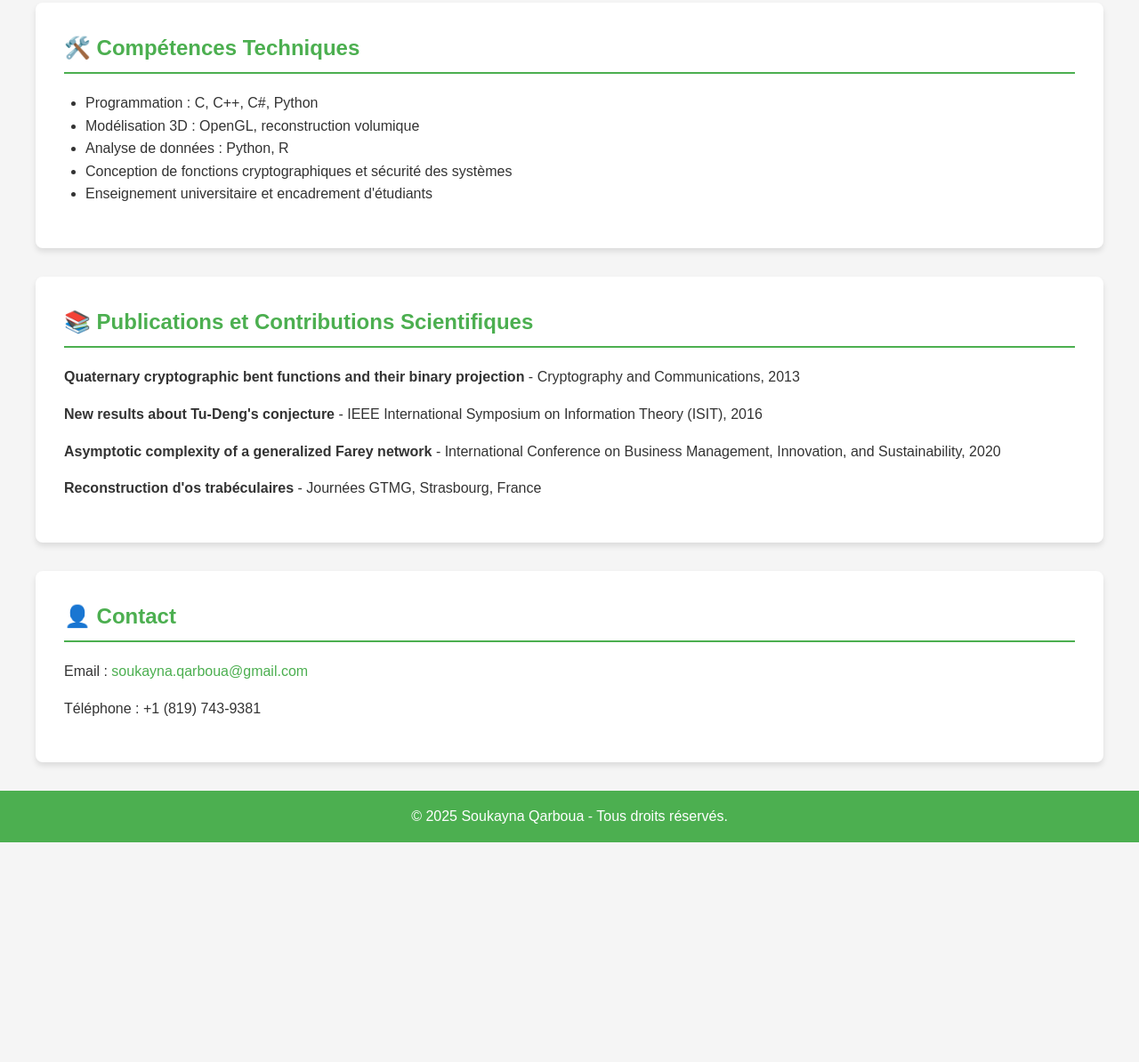
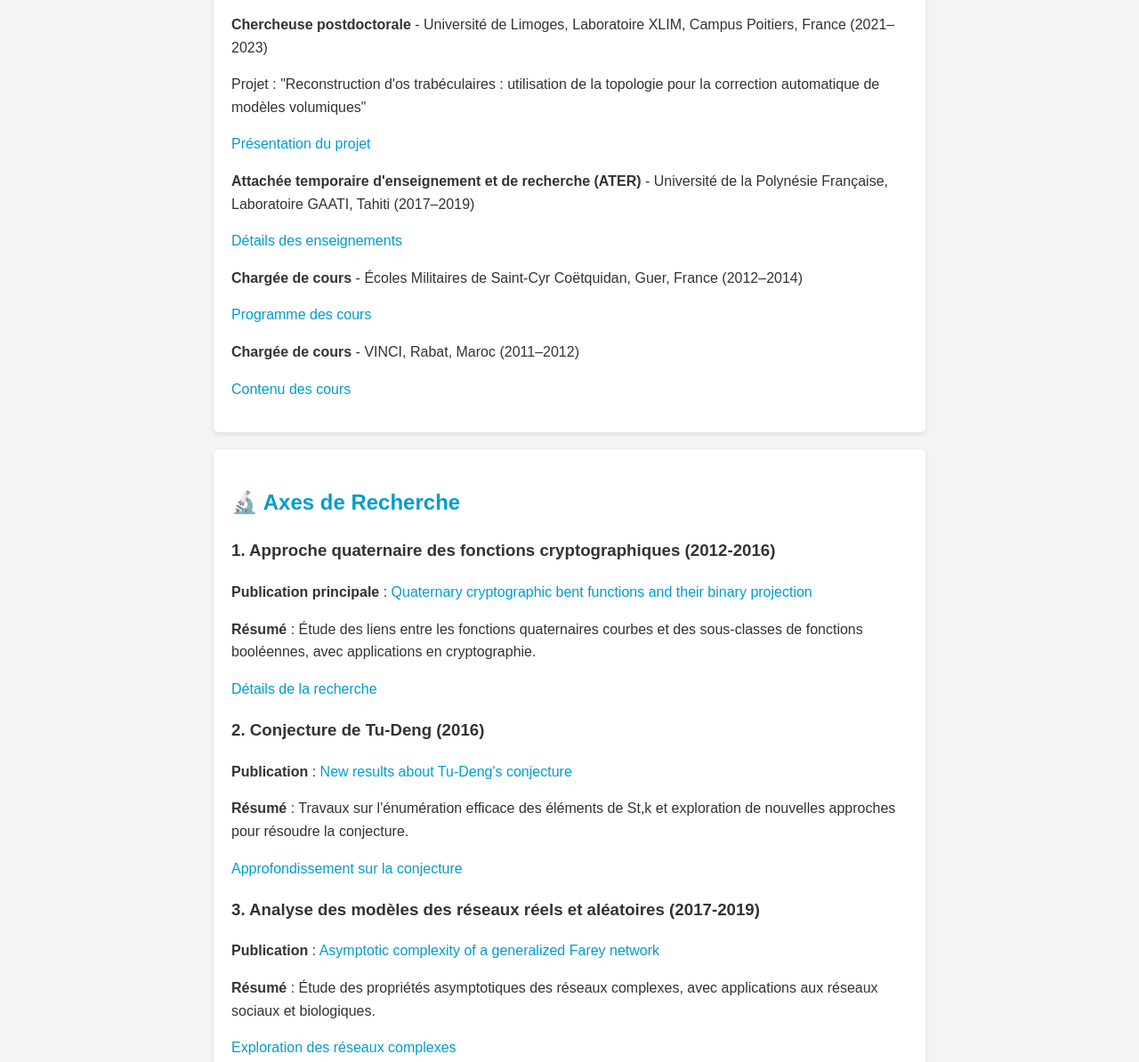
Before and after one commit to souky17/soukaynaqarboua.github.io, a plain HTML site: page index.html in a window 1280 px wide. Shown: the part 777-1971 px from the top of the page at 89% size. Before the commit the page ends 1724 px from the top, so only its background shows below. Drawn offline with Linux system fonts and the light colour scheme.

Commit message:
Update index.html

```diff
--- a/index.html
+++ b/index.html
@@ -5,142 +5,107 @@
     <meta name="viewport" content="width=device-width, initial-scale=1.0">
     <title>Portfolio de Soukayna Qarboua</title>
     <style>
-        :root {
-            --primary-color: #4CAF50;
-            --text-color: #333;
-            --background-color: #f5f5f5;
-            --card-background: white;
+        body {
+            font-family: Arial, sans-serif;
+            line-height: 1.6;
+            color: #333;
+            max-width: 800px;
+            margin: 0 auto;
+            padding: 20px;
+            background-color: #f4f4f4;
         }
-
-        body {
-            font-family: 'Arial', sans-serif;
-            background-color: var(--background-color);
-            margin: 0;
-            padding: 0;
-            line-height: 1.6;
-            color: var(--text-color);
+        h1, h2 {
+            color: #009ccf;
         }
-
-        header {
-            background-color: var(--primary-color);
-            color: white;
-            padding: 2rem 0;
-            text-align: center;
+        .section {
+            background-color: #fff;
+            margin-bottom: 20px;
+            padding: 20px;
+            border-radius: 5px;
+            box-shadow: 0 2px 5px rgba(0,0,0,0.1);
         }
-
-        h1 {
-            margin: 0;
-            font-size: 2.5rem;
+        a {
+            color: #009ccf;
+            text-decoration: none;
         }
-
-        .container {
-            max-width: 1200px;
-            margin: 2rem auto;
-            padding: 0 2rem;
-        }
-
-        .section {
-            background-color: var(--card-background);
-            margin-bottom: 2rem;
-            padding: 2rem;
-            border-radius: 8px;
-            box-shadow: 0 4px 6px rgba(0, 0, 0, 0.1);
-        }
-
-        h2 {
-            color: var(--primary-color);
-            border-bottom: 2px solid var(--primary-color);
-            padding-bottom: 0.5rem;
-            margin-top: 0;
-        }
-
-        ul {
-            padding-left: 1.5rem;
-        }
-
-        a {
-            color: var(--primary-color);
-            text-decoration: none;
-            transition: color 0.3s ease;
-        }
-
         a:hover {
-            color: #45a049;
             text-decoration: underline;
         }
-
-        footer {
-            background-color: var(--primary-color);
-            color: white;
-            text-align: center;
-            padding: 1rem 0;
-            margin-top: 2rem;
-        }
-
-        @media (max-width: 768px) {
-            .container {
-                padding: 0 1rem;
-            }
-
-            h1 {
-                font-size: 2rem;
-            }
-
-            .section {
-                padding: 1.5rem;
-            }
+        ul {
+            padding-left: 20px;
         }
     </style>
 </head>
 <body>
-    <header>
     <h1>Portfolio de Soukayna Qarboua</h1>
-    </header>
 
-    <div class="container">
-        <section class="section">
+    <div class="section">
         <h2>🎓 Parcours Éducatif</h2>
         <p><strong>Doctorat en Sciences et Technologies de l'Information</strong> - IMT Atlantique, Brest (2012-2016)</p>
+        <p>Sujet : Approche quaternaire des fonctions cryptographiques, fonctions booléennes et conjecture de Tu-Deng</p>
+        <p>Mention : Très honorable avec félicitations du jury</p>
+        <p><a href="#">Plus de détails sur la thèse</a></p>
+
         <p><strong>Master en Code, Cryptographie et Sécurité Informatique</strong> - Université Mohammed V, Rabat (2009-2011)</p>
+        <p>Mention : Bien</p>
+        <p><a href="#">Programme du master</a></p>
+
         <p><strong>Licence en Sciences Mathématiques et Informatiques</strong> - Université Mohammed V, Rabat (2005-2009)</p>
-        </section>
+        <p>Mention : Bien</p>
+        <p><a href="#">Détails de la licence</a></p>
+    </div>
 
-        <section class="section">
+    <div class="section">
         <h2>📚 Expérience Professionnelle</h2>
-            <p><strong>Jeune chercheuse en informatique graphique</strong> - Université de Limoges, Laboratoire XLIM (2022–2023)</p>
-            <p><strong>Attachée temporaire d'enseignement et de recherche (ATER)</strong> - Université de la Polynésie Française (2017–2019)</p>
-            <p><strong>Chargée de cours</strong> - Écoles Militaires de Saint-Cyr Coëtquidan (2012–2014)</p>
+        <p><strong>Chercheuse postdoctorale</strong> - Université de Limoges, Laboratoire XLIM, Campus Poitiers, France (2021–2023)</p>
+        <p>Projet : "Reconstruction d'os trabéculaires : utilisation de la topologie pour la correction automatique de modèles volumiques"</p>
+        <p><a href="#">Présentation du projet</a></p>
+
+        <p><strong>Attachée temporaire d'enseignement et de recherche (ATER)</strong> - Université de la Polynésie Française, Laboratoire GAATI, Tahiti (2017–2019)</p>
+        <p><a href="#">Détails des enseignements</a></p>
+
+        <p><strong>Chargée de cours</strong> - Écoles Militaires de Saint-Cyr Coëtquidan, Guer, France (2012–2014)</p>
+        <p><a href="#">Programme des cours</a></p>
+
         <p><strong>Chargée de cours</strong> - VINCI, Rabat, Maroc (2011–2012)</p>
-        </section>
+        <p><a href="#">Contenu des cours</a></p>
+    </div>
 
-        <section class="section">
+    <div class="section">
+        <h2>🔬 Axes de Recherche</h2>
+        <h3>1. Approche quaternaire des fonctions cryptographiques (2012-2016)</h3>
+        <p><strong>Publication principale</strong> : <a href="#">Quaternary cryptographic bent functions and their binary projection</a></p>
+        <p><strong>Résumé</strong> : Étude des liens entre les fonctions quaternaires courbes et des sous-classes de fonctions booléennes, avec applications en cryptographie.</p>
+        <p><a href="#">Détails de la recherche</a></p>
+
+        <h3>2. Conjecture de Tu-Deng (2016)</h3>
+        <p><strong>Publication</strong> : <a href="#">New results about Tu-Deng's conjecture</a></p>
+        <p><strong>Résumé</strong> : Travaux sur l'énumération efficace des éléments de St,k et exploration de nouvelles approches pour résoudre la conjecture.</p>
+        <p><a href="#">Approfondissement sur la conjecture</a></p>
+
+        <h3>3. Analyse des modèles des réseaux réels et aléatoires (2017-2019)</h3>
+        <p><strong>Publication</strong> : <a href="#">Asymptotic complexity of a generalized Farey network</a></p>
+        <p><strong>Résumé</strong> : Étude des propriétés asymptotiques des réseaux complexes, avec applications aux réseaux sociaux et biologiques.</p>
+        <p><a href="#">Exploration des réseaux complexes</a></p>
+    </div>
+
+    <div class="section">
         <h2>🛠️ Compétences Techniques</h2>
         <ul>
-                <li>Programmation : C, C++, C#, Python</li>
+            <li>Programmation : C, C++, C#</li>
             <li>Modélisation 3D : OpenGL, reconstruction volumique</li>
-                <li>Analyse de données : Python, R</li>
+            <li>Analyse de données : R</li>
             <li>Conception de fonctions cryptographiques et sécurité des systèmes</li>
             <li>Enseignement universitaire et encadrement d'étudiants</li>
         </ul>
-        </section>
+    </div>
 
-        <section class="section">
-            <h2>📚 Publications et Contributions Scientifiques</h2>
-            <p><strong>Quaternary cryptographic bent functions and their binary projection</strong> - Cryptography and Communications, 2013</p>
-            <p><strong>New results about Tu-Deng's conjecture</strong> - IEEE International Symposium on Information Theory (ISIT), 2016</p>
-            <p><strong>Asymptotic complexity of a generalized Farey network</strong> - International Conference on Business Management, Innovation, and Sustainability, 2020</p>
-            <p><strong>Reconstruction d'os trabéculaires</strong> - Journées GTMG, Strasbourg, France</p>
-        </section>
-
-        <section class="section">
+    <div class="section">
         <h2>👤 Contact</h2>
         <p>Email : <a href="mailto:soukayna.qarboua@gmail.com">soukayna.qarboua@gmail.com</a></p>
         <p>Téléphone : +1 (819) 743-9381</p>
-        </section>
+        <p><a href="#">LinkedIn</a></p>
+        <p><a href="#">ResearchGate</a></p>
     </div>
-
-    <footer>
-        &copy; 2025 Soukayna Qarboua - Tous droits réservés.
-    </footer>
 </body>
 </html>
```
Lines whose indentation alone changed are shown as unchanged.
